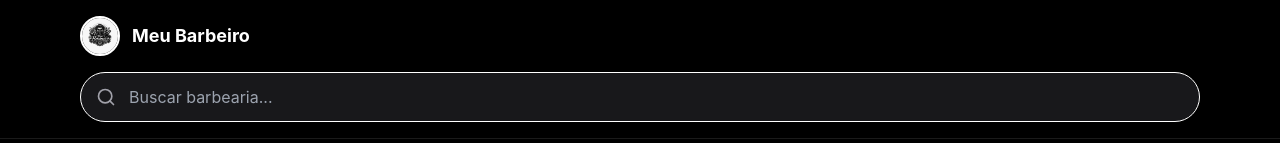
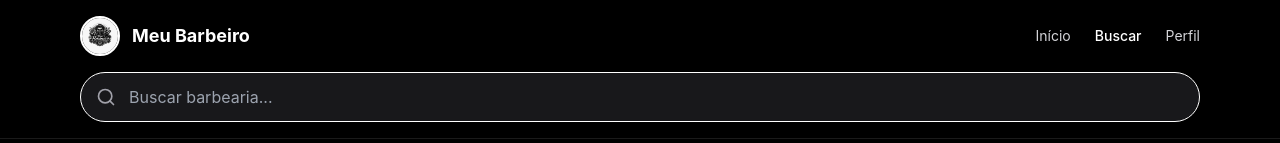
Before and after one commit to oapache/meu-barbeiro, a Next.js app in the folder frontend/: page /buscar in a window 1280 px wide. Shown: the top 143 px of the page. Built offline with nearby package versions, Linux system fonts and the light colour scheme; no server answers.

Commit message:
fix(frontend): exibe header completo na pagina buscar

```diff
--- a/frontend/src/app/buscar/page.tsx
+++ b/frontend/src/app/buscar/page.tsx
@@ -33,10 +33,24 @@ export default function BuscarPage() {
       {/* Header */}
       <header className="fixed top-0 w-full bg-black/95 backdrop-blur-md border-b border-white/10 z-50">
         <div className="max-w-6xl mx-auto px-4 py-4">
-          <Link href="/" className="flex items-center gap-3 mb-4">
-            <img src="/logo.jpg" alt="Meu Barbeiro" className="w-10 h-10 rounded-full object-cover border-2 border-white" />
-            <span className="text-lg font-bold">Meu Barbeiro</span>
-          </Link>
+          <div className="flex items-center justify-between gap-4 mb-4">
+            <Link href="/" className="flex items-center gap-3">
+              <img src="/logo.jpg" alt="Meu Barbeiro" className="w-10 h-10 rounded-full object-cover border-2 border-white" />
+              <span className="text-lg font-bold">Meu Barbeiro</span>
+            </Link>
+
+            <nav className="flex items-center gap-4 md:gap-6 text-sm">
+              <Link href="/" className="text-zinc-300 hover:text-white transition">
+                Início
+              </Link>
+              <Link href="/buscar" className="text-white font-medium">
+                Buscar
+              </Link>
+              <Link href="/perfil" className="text-zinc-300 hover:text-white transition">
+                Perfil
+              </Link>
+            </nav>
+          </div>
 
           {/* Busca */}
           <div className="relative">
```
